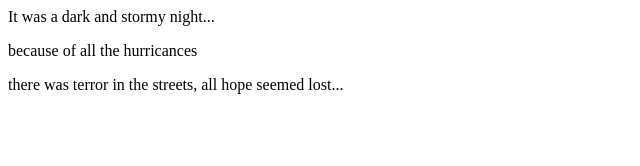
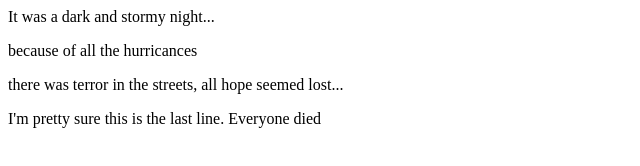
Before and after one commit to Drozanski/fireside-story, a plain HTML site: page index.html in a window 1280 px wide. Shown: the whole page, without its empty margins (0-640 px from the left). Drawn offline with Linux system fonts and the light colour scheme.

Commit message:
fourth line

```diff
--- a/index.html
+++ b/index.html
@@ -3,5 +3,6 @@
       <p>It was a dark and stormy night...</p>
       <p>because of all the hurricances</p>
       <p>there was terror in the streets, all hope seemed lost...</p>
+      <p>I'm pretty sure this is the last line.  Everyone died</p>
     </body>
   </html>
```
